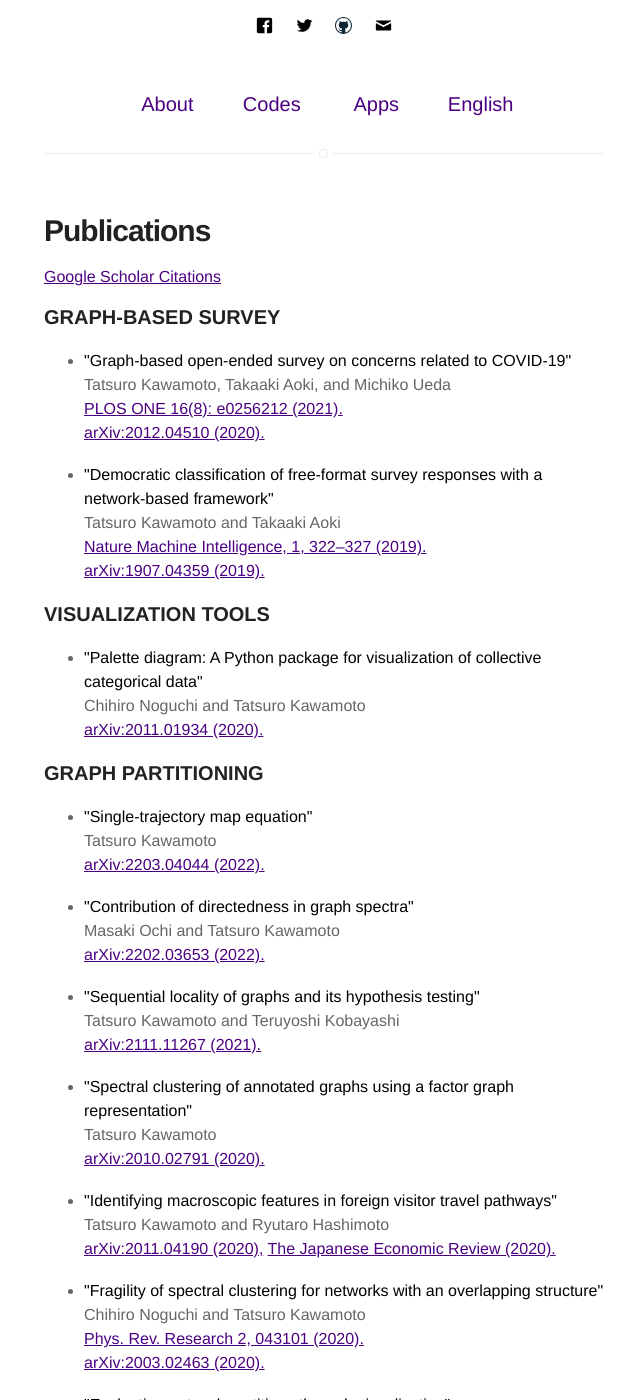
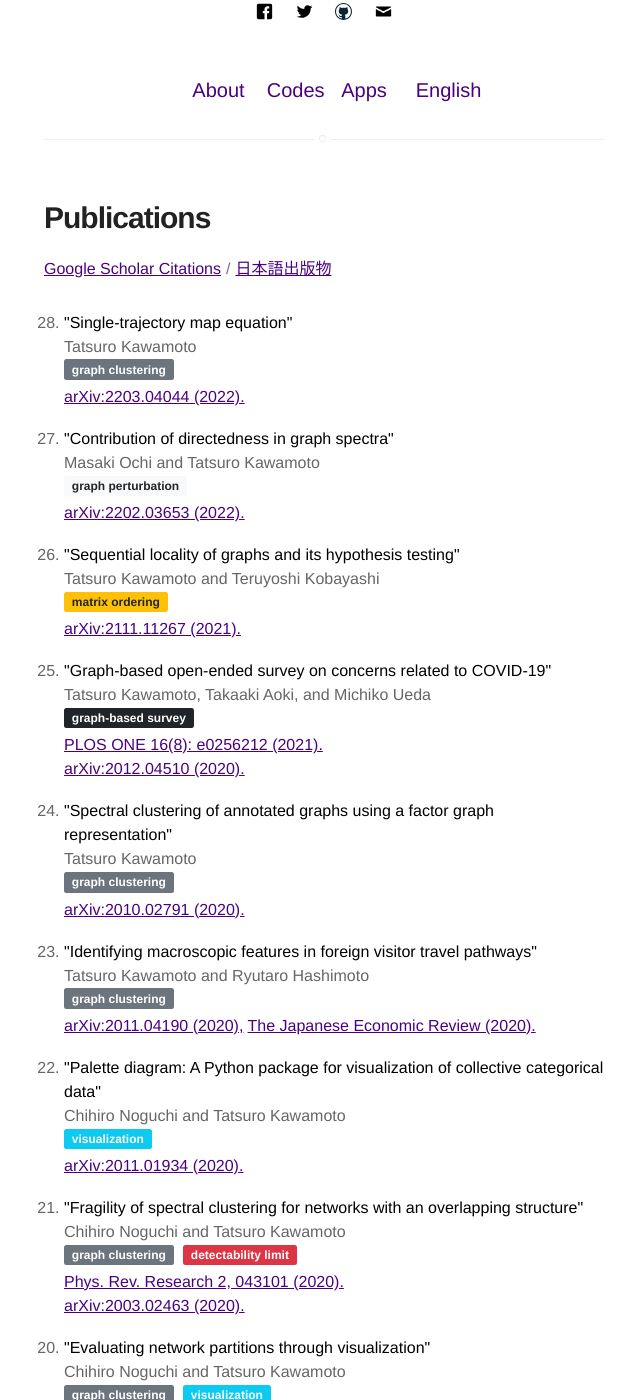
Before and after one commit to tatsuro-kawamoto-jp/tatsuro-kawamoto-jp.github.io, a Jekyll site: the page built from index.html, in a window 1280 px wide and 1400 px high, scrolled down 414 px. Shown: the whole window, without its empty margins (316-956 px from the left). Built offline with Jekyll 4.4.1, drawn with Linux system fonts in a browser that asks for light colours; some of the changed text lies outside the part shown.

Commit message:
Update layout

```diff
--- a/_layouts/default.html
+++ b/_layouts/default.html
@@ -18,6 +18,7 @@ layout: compress
 
     <link rel="canonical" href="{{ site.url }}{{ page.url | replace:'index.html','' }}">
     <link rel="alternate" type="application/rss+xml" title="{{ site.title }}" href="{{ site.url }}{{ "/feed.xml" }}" />
+    <link href="https://cdn.jsdelivr.net/npm/bootstrap@5.1.3/dist/css/bootstrap.min.css" rel="stylesheet" integrity="sha384-1BmE4kWBq78iYhFldvKuhfTAU6auU8tT94WrHftjDbrCEXSU1oBoqyl2QvZ6jIW3" crossorigin="anonymous">
 
     <style>
     {% capture scss_sheet %}{% include style.scss %}{% endcapture %}
--- a/apps.html
+++ b/apps.html
@@ -5,8 +5,8 @@ title: Apps
 <section class="list">
 <h1>Apps</h1>
 
-<h2>投票クラスタリング</h2>
-グラフ分割を用いた記述式アンケートシステム
+<h2>Aska (旧：投票クラスタリング)</h2>
+<p>グラフ構造を用いた記述式アンケートシステム</p>
 
 <blockquote>
 	<h3>
--- a/index.html
+++ b/index.html
@@ -4,70 +4,86 @@ title: Home
 ---
 
 <section class="list">
+
 <h1>Publications</h1>
-<a href="https://scholar.google.com/citations?user=G1cXfg4AAAAJ&hl=ja">Google Scholar Citations</a>
-<h3>GRAPH-BASED SURVEY</h3>
-<ul>
-  <li>
-    <strong>"Graph-based open-ended survey on concerns related to COVID-19"</strong><br />
-    Tatsuro Kawamoto, Takaaki Aoki, and Michiko Ueda<br />
-    <a href="https://journals.plos.org/plosone/article?id=10.1371/journal.pone.0256212" target="_blank">PLOS ONE 16(8): e0256212 (2021).</a><br />
-    <a href="https://arxiv.org/abs/2012.04510" target="_blank">arXiv:2012.04510 (2020).</a>
-  </li>
-  <br />
-  <li>
-    <strong>"Democratic classification of free-format survey responses with a network-based framework"</strong><br />
-    Tatsuro Kawamoto and Takaaki Aoki<br />
-    <a href="https://www.nature.com/articles/s42256-019-0071-y" target="_blank">Nature Machine Intelligence, 1, 322–327 (2019).</a><br />
-    <a href="https://arxiv.org/abs/1907.04359" target="_blank">arXiv:1907.04359 (2019).</a>
-  </li>
-</ul>
 
-<h3>VISUALIZATION TOOLS</h3>
-<ul>
-  <li>
-    <strong>"Palette diagram: A Python package for visualization of collective categorical data"</strong><br />
-    Chihiro Noguchi and Tatsuro Kawamoto<br />
-    <a href="https://arxiv.org/abs/2011.01934" target="_blank">arXiv:2011.01934 (2020).</a>
-  </li>
-</ul>
+<nav class="mb-5" aria-label="breadcrumb">
+  <ol class="breadcrumb">
+    <li class="breadcrumb-item"><a href="https://scholar.google.com/citations?user=G1cXfg4AAAAJ&hl=ja">Google Scholar Citations</a></li>
+    <li class="breadcrumb-item"><a href="javascript:void(0);" onclick="ScrollWindow('JapaneseArticles');">日本語出版物</a></li>
+  </ol>
+</nav>
 
-<h3>GRAPH PARTITIONING</h3>
-<ul>
+
+<ol reversed>
   <li>
     <strong>"Single-trajectory map equation"</strong><br />
     Tatsuro Kawamoto<br />
+    <h4>
+      <span class="badge bg-secondary me-2">graph clustering</span>
+    </h4>
     <a href="https://arxiv.org/abs/2203.04044" target="_blank">arXiv:2203.04044 (2022).</a>
   </li>
   <br />
   <li>
     <strong>"Contribution of directedness in graph spectra"</strong><br />
     Masaki Ochi and Tatsuro Kawamoto<br />
+    <h4>
+      <span class="badge bg-light text-dark me-2">graph perturbation</span>
+    </h4>
     <a href="https://arxiv.org/abs/2202.03653" target="_blank">arXiv:2202.03653 (2022).</a>
   </li>
   <br />
   <li>
     <strong>"Sequential locality of graphs and its hypothesis testing"</strong><br />
     Tatsuro Kawamoto and Teruyoshi Kobayashi<br />
+    <h4>
+      <span class="badge bg-warning text-dark me-2">matrix ordering</span>
+    </h4>
     <a href="https://arxiv.org/abs/2111.11267" target="_blank">arXiv:2111.11267 (2021).</a>
+  </li>
+  <br />
+  <li>
+    <strong>"Graph-based open-ended survey on concerns related to COVID-19"</strong><br />
+    Tatsuro Kawamoto, Takaaki Aoki, and Michiko Ueda<br />
+    <h4><span class="badge bg-dark">graph-based survey</span></h4>
+    <a href="https://journals.plos.org/plosone/article?id=10.1371/journal.pone.0256212" target="_blank">PLOS ONE 16(8): e0256212 (2021).</a><br />
+    <a href="https://arxiv.org/abs/2012.04510" target="_blank">arXiv:2012.04510 (2020).</a>
   </li>
   <br />
   <li>
     <strong>"Spectral clustering of annotated graphs using a factor graph representation"</strong><br />
     Tatsuro Kawamoto<br />
+    <h4>
+      <span class="badge bg-secondary me-2">graph clustering</span>
+    </h4>
     <a href="https://arxiv.org/abs/2010.02791" target="_blank">arXiv:2010.02791 (2020).</a>
   </li>
   <br />
   <li>
     <strong>"Identifying macroscopic features in foreign visitor travel pathways"</strong><br />
     Tatsuro Kawamoto and Ryutaro Hashimoto<br />
+    <h4>
+      <span class="badge bg-secondary me-2">graph clustering</span>
+    </h4>
     <a href="https://arxiv.org/abs/2011.04190" target="_blank">arXiv:2011.04190 (2020),</a>
     <a href="https://link.springer.com/article/10.1007%2Fs42973-020-00058-4" target="_blank">The Japanese Economic Review (2020).</a>
   </li>
   <br />
   <li>
+    <strong>"Palette diagram: A Python package for visualization of collective categorical data"</strong><br />
+    Chihiro Noguchi and Tatsuro Kawamoto<br />
+    <h4><span class="badge bg-info">visualization</span></h4>
+    <a href="https://arxiv.org/abs/2011.01934" target="_blank">arXiv:2011.01934 (2020).</a>
+  </li>
+  <br />
+  <li>
     <strong>"Fragility of spectral clustering for networks with an overlapping structure"</strong><br />
     Chihiro Noguchi and Tatsuro Kawamoto<br />
+    <h4>
+      <span class="badge bg-secondary me-2">graph clustering</span>
+      <span class="badge bg-danger">detectability limit</span>
+    </h4>
     <a href="https://journals.aps.org/prresearch/abstract/10.1103/PhysRevResearch.2.043101" target="_blank">Phys. Rev. Research 2, 043101 (2020).</a><br />
     <a href="https://arxiv.org/abs/2003.02463" target="_blank">arXiv:2003.02463 (2020).</a>
   </li>
@@ -75,19 +91,39 @@ title: Home
   <li>
     <strong>"Evaluating network partitions through visualization"</strong><br />
     Chihiro Noguchi and Tatsuro Kawamoto<br />
+    <h4>
+      <span class="badge bg-secondary me-2">graph clustering</span>
+      <span class="badge bg-info">visualization</span>
+    </h4>
     <a href="https://arxiv.org/abs/1906.00699" target="_blank">arXiv:1906.00699 (2019).</a>
+  </li>
+  <br />
+  <li>
+    <strong>"Democratic classification of free-format survey responses with a network-based framework"</strong><br />
+    Tatsuro Kawamoto and Takaaki Aoki<br />
+    <h4><span class="badge bg-dark">graph-based survey</span></h4>
+    <a href="https://www.nature.com/articles/s42256-019-0071-y" target="_blank">Nature Machine Intelligence, 1, 322–327 (2019).</a><br />
+    <a href="https://arxiv.org/abs/1907.04359" target="_blank">arXiv:1907.04359 (2019).</a>
   </li>
   <br />
   <li>
     <strong>"Counting the number of metastable states in the modularity landscape: Algorithmic detectability limit of greedy algorithms in community detection"</strong><br />
     Tatsuro Kawamoto and Yoshiyuki Kabashima<br />
+    <h4>
+      <span class="badge bg-secondary me-2">graph clustering</span>
+      <span class="badge bg-danger">detectability limit</span>
+    </h4>
     <a href="https://journals.aps.org/pre/abstract/10.1103/PhysRevE.99.010301" target="_blank">Phys. Rev. E 99, 010301(R) (2019).</a><br />
     <a href="https://arxiv.org/abs/1808.07690" target="_blank">arXiv:1808.07690 (2018).</a>
   </li>
   <br />
   <li>
     <strong>"Mean-field theory of graph neural networks in graph partitioning"</strong><br />
-    Tatsuro Kawamoto, Masashi Tsubaki, Tomoyuki Obuchi<br />
+    Tatsuro Kawamoto, Masashi Tsubaki, and Tomoyuki Obuchi<br />
+    <h4>
+      <span class="badge bg-secondary me-2">graph clustering</span>
+      <span class="badge bg-danger">detectability limit</span>
+    </h4>
     <a href="http://papers.nips.cc/paper/7689-mean-field-theory-of-graph-neural-networks-in-graph-partitioning" target="_blank">Advances in Neural Information Processing Systems 31 (NeurIPS 2018)</a><br />
     <a href="https://arxiv.org/abs/1810.11908" target="_blank">arXiv:1810.11908 (2018).</a>
   </li>
@@ -95,19 +131,31 @@ title: Home
   <li>
     <strong>"Cross-validation estimates of the number of modules in higher-order networks"</strong><br />
     Tatsuro Kawamoto<br />
+    <h4>
+      <span class="badge bg-secondary me-2">graph clustering</span>
+      <span class="badge bg-danger">detectability limit</span>
+    </h4>
     <a href="http://iopscience.iop.org/article/10.1088/1742-6596/1036/1/012016" target="_blank">Journal of Physics: Conference Series.</a>
   </li>
   <br />
   <li>
     <strong>"Algorithmic infeasibility of community detection in higher-order networks"</strong><br />
     Tatsuro Kawamoto<br />
-        [arXiv note] <a href="https://arxiv.org/abs/1710.08816" target="_blank">arXiv:1710.08816 (2017).</a><br />
+    <h4>
+      <span class="badge bg-secondary me-2">graph clustering</span>
+      <span class="badge bg-danger">detectability limit</span>
+    </h4>
+    [arXiv note] <a href="https://arxiv.org/abs/1710.08816" target="_blank">arXiv:1710.08816 (2017).</a><br />
     (Short ver. of <a href="https://journals.aps.org/pre/abstract/10.1103/PhysRevE.97.032301" target="_blank"><i>Phys. Rev. E</i> 97, 032301 (2018)</a>)
   </li>
   <br />
   <li>
     <strong>"Algorithmic detectability threshold of the stochastic block model"</strong><br />
     Tatsuro Kawamoto<br />
+    <h4>
+      <span class="badge bg-secondary me-2">graph clustering</span>
+      <span class="badge bg-danger">detectability limit</span>
+    </h4>
     <a href="https://journals.aps.org/pre/abstract/10.1103/PhysRevE.97.032301" target="_blank"><i>Phys. Rev. E</i> 97, 032301 (2018)</a>
     <a href="https://arxiv.org/abs/1710.08841" target="_blank">arXiv:1710.08841 (2017).</a>
   </li>
@@ -115,6 +163,9 @@ title: Home
   <li>
     <strong>"Comparative analysis on the selection of number of clusters in community detection"</strong><br />
     Tatsuro Kawamoto and Yoshiyuki Kabashima<br />
+    <h4>
+      <span class="badge bg-secondary me-2">graph clustering</span>
+    </h4>
     <a href="https://journals.aps.org/pre/abstract/10.1103/PhysRevE.97.022315" target="_blank"><i>Phys. Rev. E</i> 97, 022315 (2018)</a>
     <a href="https://arxiv.org/abs/1606.07668" target="_blank">arXiv:1606.07668 (2016).</a>
   </li>
@@ -122,12 +173,20 @@ title: Home
   <li>
     <strong>"Detectability thresholds of general modular graphs"</strong><br />
     Tatsuro Kawamoto and Yoshiyuki Kabashima<br />
+    <h4>
+      <span class="badge bg-secondary me-2">graph clustering</span>
+      <span class="badge bg-danger">detectability limit</span>
+    </h4>
     <a href="http://journals.aps.org/pre/abstract/10.1103/PhysRevE.95.012304" target="_blank"><i>Phys. Rev. E</i> 95, 012304 (2017)</a>, <a href="http://arxiv.org/abs/1608.08908" target="_blank">arXiv:1608.08908 (2016)</a>
   </li>
   <br />
   <li>
     <strong>"Cross-validation estimate of the number of clusters in a network"</strong><br />
     Tatsuro Kawamoto and Yoshiyuki Kabashima<br />
+    <h4>
+      <span class="badge bg-secondary me-2">graph clustering</span>
+      <span class="badge bg-danger">detectability limit</span>
+    </h4>
     <a href="https://www.nature.com/articles/s41598-017-03623-x" target="_blank"><i>Scientific Reports</i> 7, 3327 (2017)</a>, <a href="https://arxiv.org/abs/1605.07915" target="_blank">arXiv:1605.07915 (2016)</a>
 <a href="https://www.slideshare.net/TatsuroKawamoto/crossvalidation-estimate-of-the-number-of-clusters-in-a-network" target="_blank"><strong>[SUMMARY SLIDE]</strong></a>
   </li>
@@ -135,12 +194,19 @@ title: Home
   <li>
     <strong>"A Tractable Fully Bayesian Method for the Stochastic Block Model"</strong><br />
     Kohei Hayashi, Takuya Konishi, and Tatsuro Kawamoto<br />
+    <h4>
+      <span class="badge bg-secondary me-2">graph clustering</span>
+    </h4>
     <a href="http://arxiv.org/abs/1602.02256" target="_blank">arXiv:1602.02256 (2016)</a>
   </li>
   <br />
   <li>
     <strong>"Detectability of the spectral method for sparse graph partitioning"</strong><br />
     Tatsuro Kawamoto and Yoshiyuki Kabashima<br />
+    <h4>
+      <span class="badge bg-secondary me-2">graph clustering</span>
+      <span class="badge bg-danger">detectability limit</span>
+    </h4>
     <a href="http://iopscience.iop.org/article/10.1209/0295-5075/112/40007/meta" target="_blank"><i>Europhys. Lett.</i>, 112 40007 (2015)[Open Access]</a>, <a href="http://arxiv.org/abs/1509.06484" target="_blank">arXiv:1509.06484 (2015)</a>
 <a href="https://www.slideshare.net/TatsuroKawamoto/detectability-of-the-spectral-method-for-sparse-graph-partitioning" target="_blank"><strong>[SUMMARY SLIDE]</strong></a>
   </li>
@@ -148,24 +214,32 @@ title: Home
   <li>
     <strong>"Localized eigenvectors of the non-backtracking matrix"</strong><br />
     Tatsuro Kawamoto<br />
+    <h4>
+      <span class="badge bg-secondary me-2">graph clustering</span>
+    </h4>
     <a href="http://iopscience.iop.org/article/10.1088/1742-5468/2016/02/023404/meta" target="_blank">J. Stat. Mech. 023404 (2016)</a>, <a href="http://arxiv.org/abs/1505.07543" target="_blank">arXiv:1505.07543 (2015)</a>
   </li>
   <br />
   <li>
     <strong>"Limitations in the spectral method for graph partitioning: Detectability threshold and localization of eigenvectors"</strong><br />
     Tatsuro Kawamoto and Yoshiyuki Kabashima<br />
+    <h4>
+      <span class="badge bg-secondary me-2">graph clustering</span>
+      <span class="badge bg-danger">detectability limit</span>
+    </h4>
     <a href="http://journals.aps.org/pre/abstract/10.1103/PhysRevE.91.062803" target="_blank"><i>Phys. Rev. E</i> 91, 062803 (2015)</a>, <a href="http://arxiv.org/abs/1502.06775" target="_blank">arXiv:1502.06775 (2015)</a>
   </li>
   <br />
   <li>
     <strong>"Estimating the resolution limit of the map equation in community detection"</strong><br />
     Tatsuro Kawamoto and Martin Rosvall<br />
+    <h4>
+      <span class="badge bg-secondary me-2">graph clustering</span>
+      <span class="badge bg-danger">resolution limit</span>
+    </h4>
     <a href="http://journals.aps.org/pre/abstract/10.1103/PhysRevE.91.012809"><i>Phys. Rev. E</i> 91, 012809 (2015)</a> <a href="http://arxiv.org/abs/1402.4385" target="_blank">arXiv:1402.4385</a>
   </li>
-</ul>
-
-<h3>INFORMATION SPREADING IN ONLINE SOCIAL NETWORKS</h3>
-<ul>
+  <br />
   <li>
     <strong>"Persistence of activity on twitter triggered by a natural disaster: A data analysis"</strong><br />
     Tatsuro Kawamoto<br />
@@ -175,44 +249,65 @@ title: Home
   <li>
     <strong>"Viral spreading of daily information in online social networks"</strong><br />
     Tatsuro Kawamoto and Naomichi Hatano<br />
+    <h4>
+      <span class="badge bg-light text-primary me-2">information spreading</span>
+    </h4>
     <a href="http://www.sciencedirect.com/science/article/pii/S0378437114002568#" target="_blank"><i>Physica A</i>, <strong>406</strong>, 34-41 (2014)</a>, <a href="http://arxiv.org/abs/1211.2555" target="_blank">arXiv:1211.2555</a>
   </li>
   <br />
   <li>
     <strong>"A stochastic model of the tweet diffusion on the Twitter network"</strong><br />
     Tatsuro Kawamoto<br />
+    <h4>
+      <span class="badge bg-light text-primary me-2">information spreading</span>
+    </h4>
     <a href="http://www.sciencedirect.com/science/article/pii/S0378437113002811" target="_blank"><i>Physica A</i>, <strong>392</strong>, 3470 - 3475 (2013)</a>, <a href="http://arxiv.org/abs/1209.5599" target="_blank">arXiv:1209.5599 </a>
   </li>
-</ul>
-
-<h3>OPEN QUANTUM SYSTEMS</h3>
-<ul>
+  <br />
   <li>
     <strong>"Microscopic analysis of the microscopic reversibility in quantum systems"</strong><br />
     Tatsuro Kawamoto<br />
+    <h4>
+      <span class="badge bg-light text-warning me-2">open quantum system</span>
+    </h4>
     <a href="http://iopscience.iop.org/1742-5468/2011/11/P11019" target="_blank"><i>J. Stat. Mech.</i>, P11019 (2011). </a>, <a href="http://arxiv.org/abs/1106.3788" target="_blank">arXiv:1106.3788 </a>
   </li>
   <br />
   <li>
     <strong>"Test of fluctuation theorems in non-Markovian open quantum systems"</strong><br />
     Tatsuro Kawamoto and Naomichi Hatano<br />
+    <h4>
+      <span class="badge bg-light text-warning me-2">open quantum system</span>
+    </h4>
     <a href="http://pre.aps.org/abstract/PRE/v84/i3/e031116" target="_blank"><i>Phys. Rev. E</i>, <strong>84</strong>, 031116 (2011).</a>, <a href="http://arxiv.org/abs/1105.3579" target="_blank">arXiv:1105.3579 </a>
   </li>
-</ul>
+</ol>
 
-<h3>ARTICLES IN JAPANESE</h3>
-<ul>
+
+
+<h3 id="JapaneseArticles" class="mt-5 mb-4">日本語文献</h3>
+<ol reversed>
   <li>
     <strong>"グラフ分割の検出限界" ("Detectability Limit of Graph Partitioning")</strong><br />
     川本 達郎<br />
     <a href="https://www.jps.or.jp/books/gakkaishi/2020/11/75-11.php" target="_blank">日本物理学会誌　第75巻 第11号『最近の研究から』</a>, <br />
     <a href="https://github.com/tatsuro-kawamoto/articles_posters/blob/master/ja/%E3%82%B0%E3%83%A9%E3%83%95%E5%88%86%E5%89%B2%E3%81%AE%E6%A4%9C%E5%87%BA%E9%99%90%E7%95%8C_2020.pdf" target="_blank">著者最終稿 PDF</a>
   </li>
+  <br />
   <li>
     <strong>"グラフ分割と固有値問題" ("Graph Partitioning and Eigenvalue Problems")</strong><br />
     川本 達郎<br />
     <a href="https://www.jstage.jst.go.jp/browse/jnns/21/4/_contents/-char/ja/" target="_blank">日本神経回路学会誌 Vol. 21(2014) No. 4</a>
   </li>
-</ul>
+</ol>
 
 </section>
+
+<script>
+  function ScrollWindow(elem) {
+      var element = document.getElementById(elem);
+      var rect = element.getBoundingClientRect();
+      var elemtop = rect.top + window.pageYOffset;
+      document.documentElement.scrollTop = elemtop;
+  }
+</script>
```
Also changed, not shown: Gemfile (added, +14 -0 lines), about.html (+8 -8 lines), Gemfile.lock (added), 13 other files.
